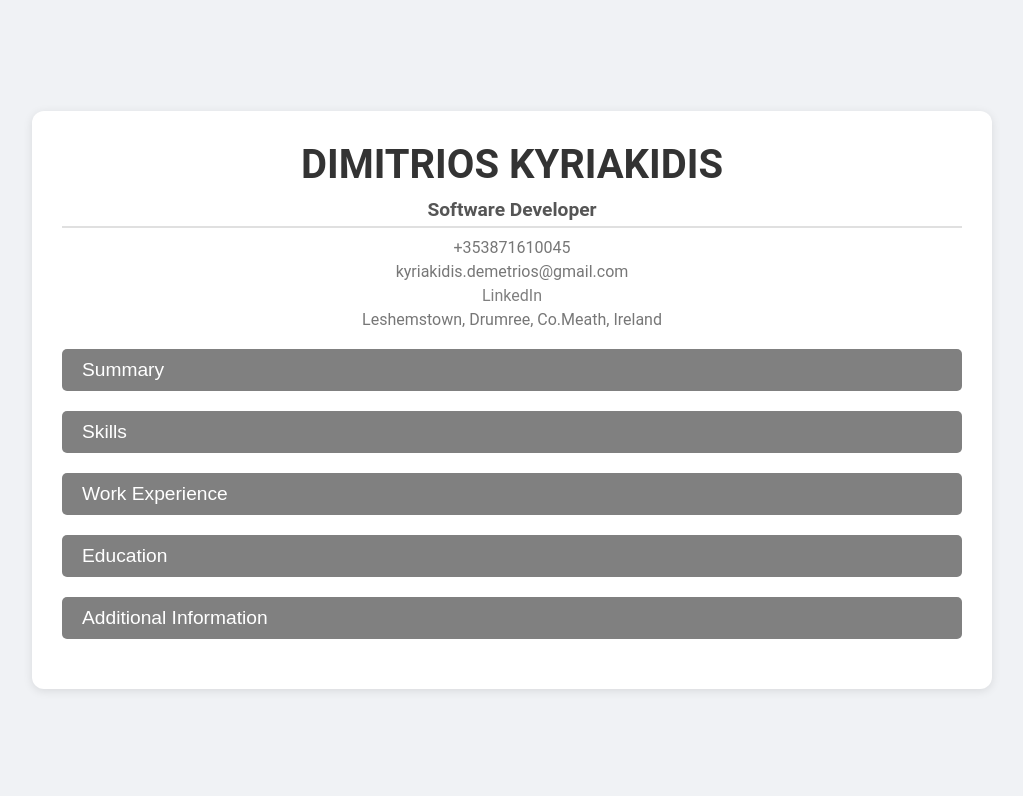
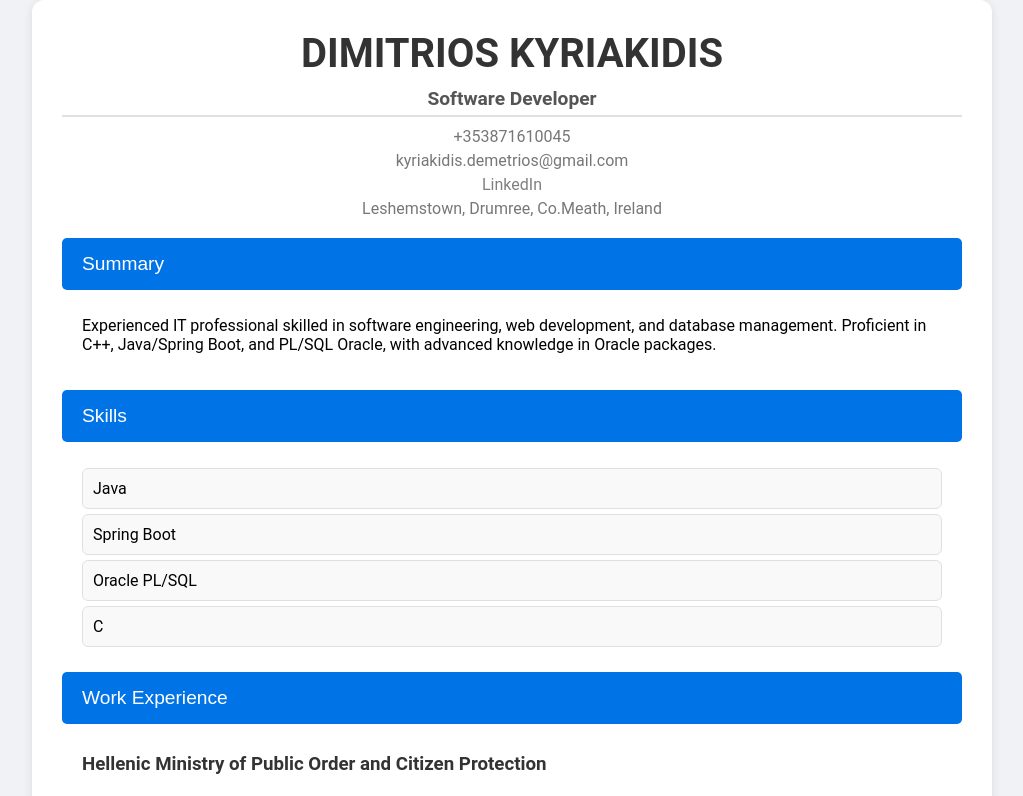
Before and after one commit to kyriakidisdimitrios/kyriakidisdimitrios.github.io, a React (Create React App) app: page / in a window 1280 px wide. Shown: the top 796 px of the page, without its empty margins (128-1151 px from the left). Built offline with nearby package versions, Linux system fonts and the light colour scheme.

Commit message:
feat: fixed some css

```diff
--- a/src/App.css
+++ b/src/App.css
@@ -84,7 +84,7 @@ li {
 }
 
 a {
-  color: grey;
+  color: #005bb5;
   text-decoration: none;
 }
 
--- a/src/App.js
+++ b/src/App.js
@@ -1,4 +1,4 @@
-import React, { useState } from 'react';
+import React from 'react';
 import './App.css';
 import Header from './components/Header';
 import CollapsibleSection from './components/CollapsibleSection';
--- a/src/components/CollapsibleSection.css
+++ b/src/components/CollapsibleSection.css
@@ -3,9 +3,9 @@
 }
 
 .collapsible-header {
-    background-color: grey;
+    background-color: #0073e6;
     color: white;
-    padding: 10px 20px;
+    padding: 15px 20px;
     font-size: 1.2em;
     border: none;
     border-radius: 5px;
@@ -16,19 +16,14 @@
 }
 
 .collapsible-header:hover {
-    background-color: grey;
+    background-color: #005bb5;
 }
 
 .collapsible-content {
-    max-height: 0;
-    overflow: hidden;
-    transition: max-height 0.3s ease, padding 0.3s ease;
+    max-height: 200px; /* Adjust as needed */
+    overflow-y: auto;
     padding: 0 20px;
-}
-
-.collapsible-content.open {
-    max-height: 500px;
-    padding: 20px;
+    margin-top: 10px; /* Adjust spacing between header and content */
 }
 
 @media (max-width: 600px) {
```
Also changed, not shown: src/components/CollapsibleSection.js (line endings or trailing spaces).
